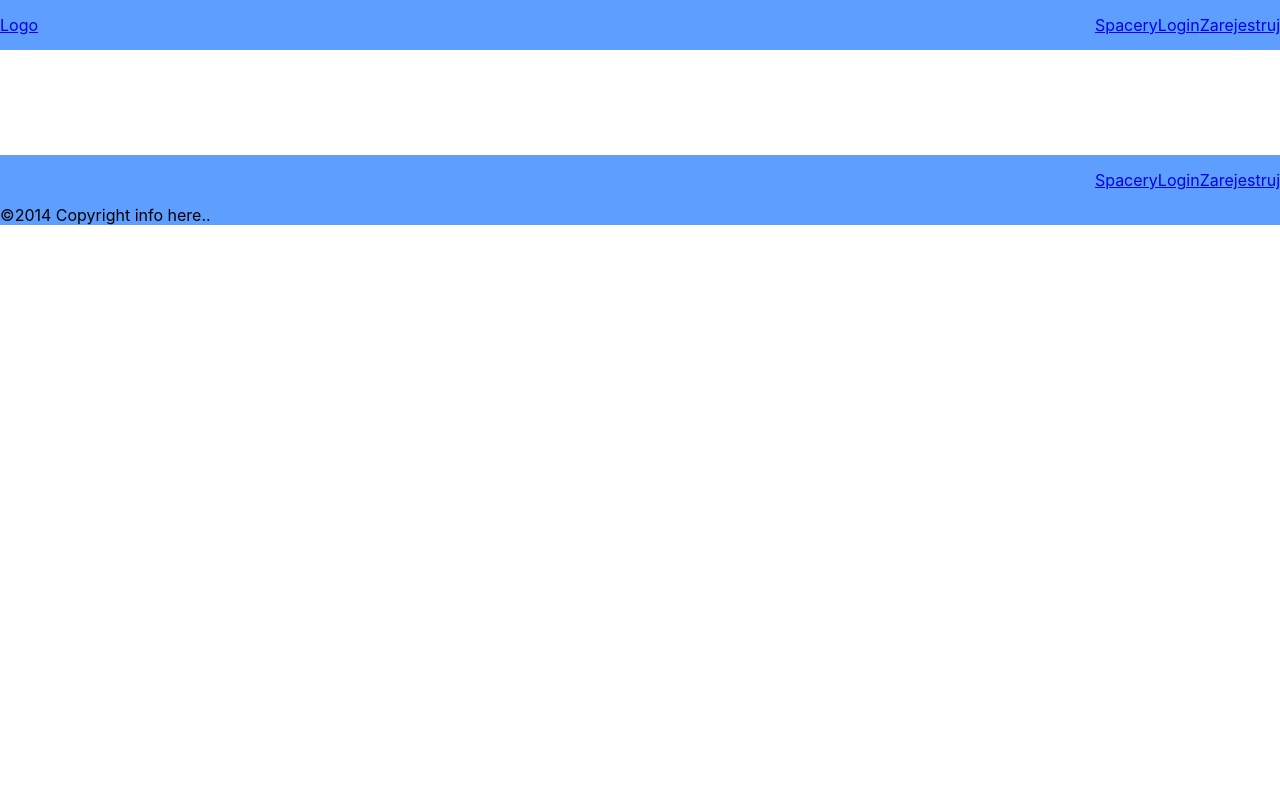
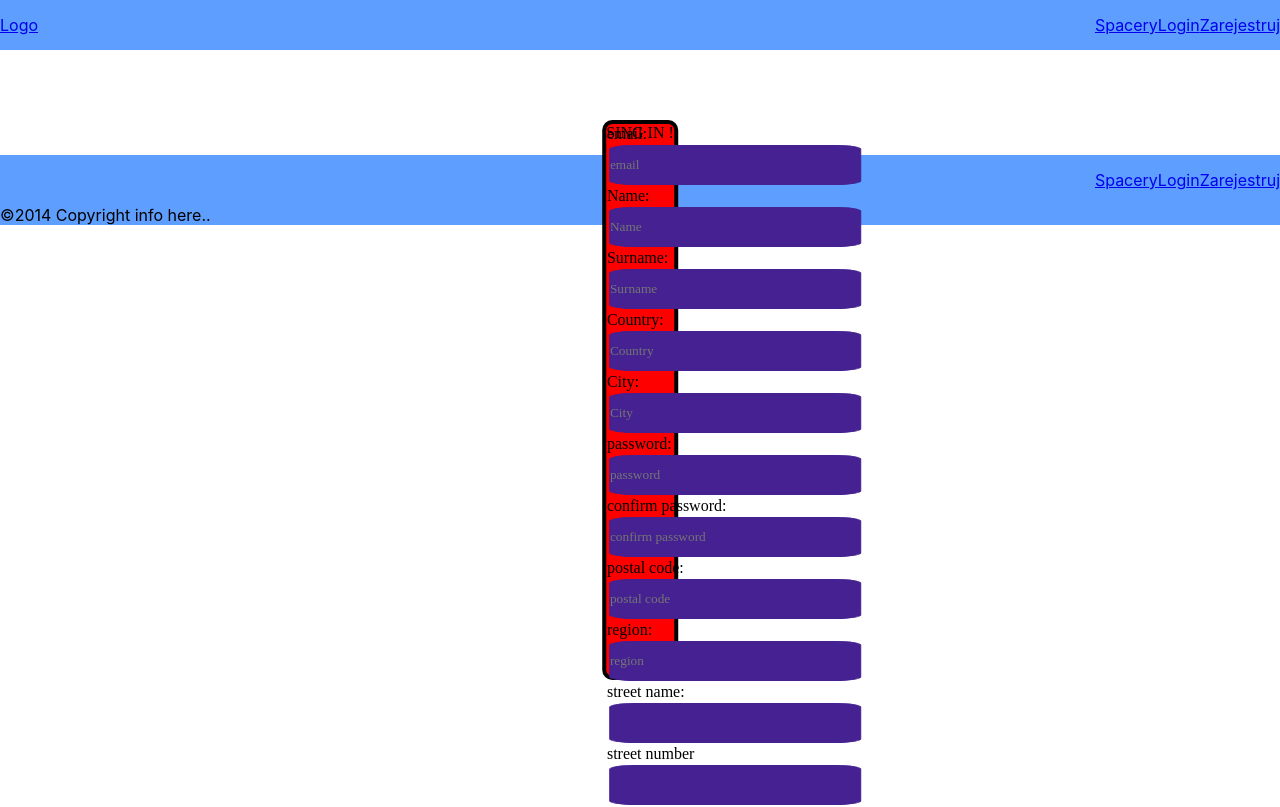
Before and after one commit to TomaszKorenberg/walk-dog, a React (Create React App) app: page /register in a window 1280 px wide. Shown: the top 807 px of the page. Built offline with nearby package versions, Linux system fonts and the light colour scheme.

Commit message:
registerPage added form

```diff
--- a/src/components/pages/RegisterPage.jsx
+++ b/src/components/pages/RegisterPage.jsx
@@ -1,7 +1,30 @@
 import React from "react";
+import "./users.scss";
+const RegisterPage = () => (
+<div id={"formDiv"}>
+    <h2>SING IN !</h2>
+            <form action="" >
+                   email:  <input type="email" name="email" placeholder={"email"}/>
+                   Name: <input type="text" name="Name" placeholder={"Name"}/>
+                   Surname: <input type="text" name="Surname" placeholder={"Surname"}/>
+                   Country: <input type="text" name="Country" placeholder={"Country"}/>
+                   City: <input type="text" name={"city"} placeholder={"City"}/>
+                   password: <input type="password" name={"password"} placeholder={"password"}/>
+                   confirm password: <input type="password"name={"confirm password"} placeholder={"confirm password"}/>
+                   postal code: <input type="text" name={"postal code"} placeholder={"postal code"}/>
+                   region: <input type="text" placeholder={"region"}/>
+                   street name: <input type="text" />
+                   street number <input type="number"/>
+                   local number <input type="number"/>
 
-const RegisterPage = () => (
-    <div></div>
+                   gender: Male <input type="radio" name="gender" value="male"/> Female
+                                <input type="radio" name="gender" value="female"/> other
+                                <input type="radio" name="gender" value="other"/>
+
+            </form>
+
+</div>
+
 
 );
 
--- /dev/null
+++ b/src/components/pages/users.scss
@@ -0,0 +1,31 @@
+* {
+  max-resolution: 0;
+  padding: 0;
+  box-sizing: border-box;
+  font-family: SansSerif;
+
+  #formDiv {
+    h2{
+      display: block;
+      text-align: justify;
+    }
+
+    position: absolute;
+    top: 50%;
+    left: 50%;
+    transform: translate(-50%, -50%);
+    background-color: red;
+    display: flex;
+    align-items: flex-start;
+    max-width: 1024px;
+    min-height: 70%;
+    border: solid black 0.25rem;
+    border-radius: 10px;
+    flex-wrap: wrap;
+    align-content: flex-start;
+
+    form {
+
+    }
+  }
+}
```
